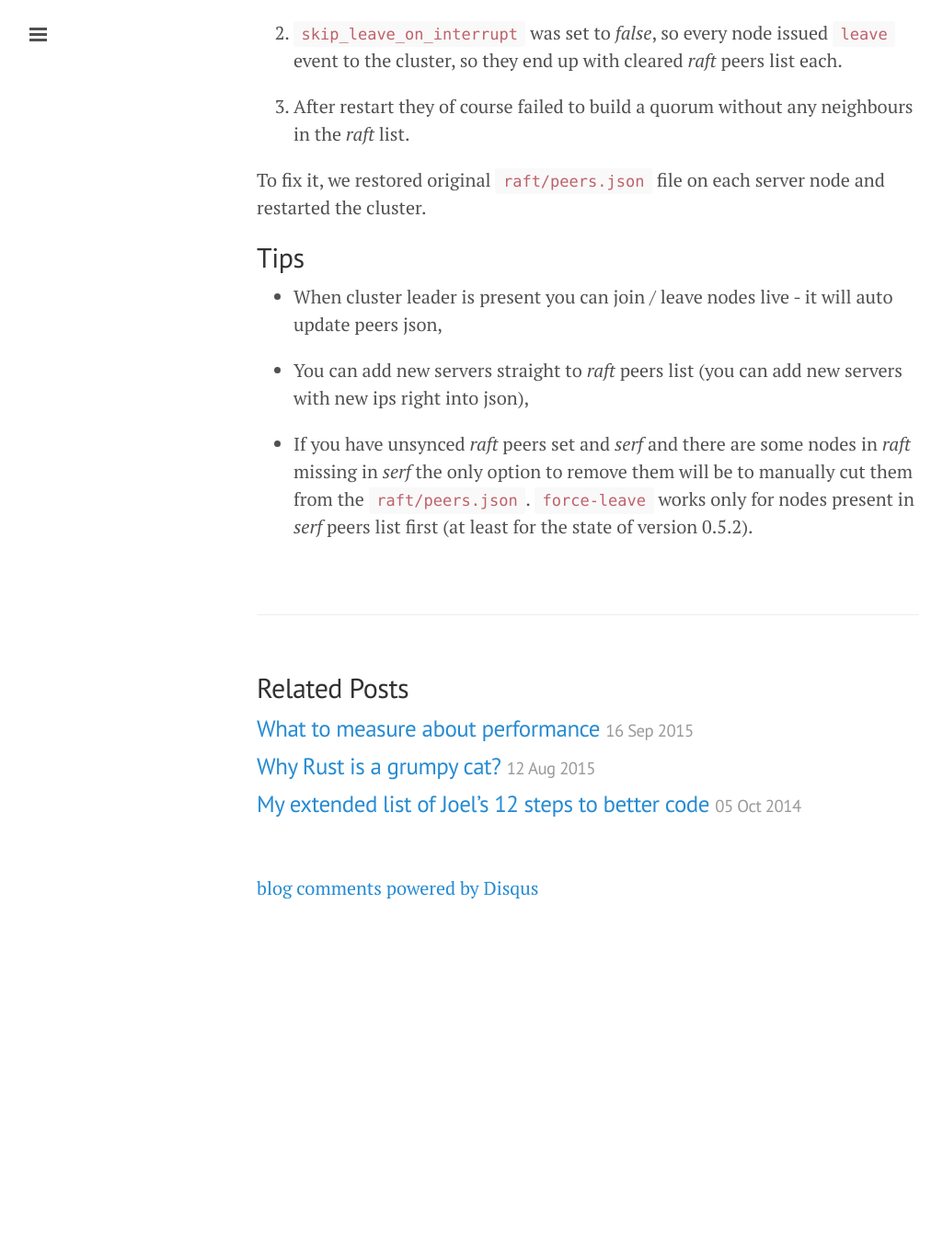
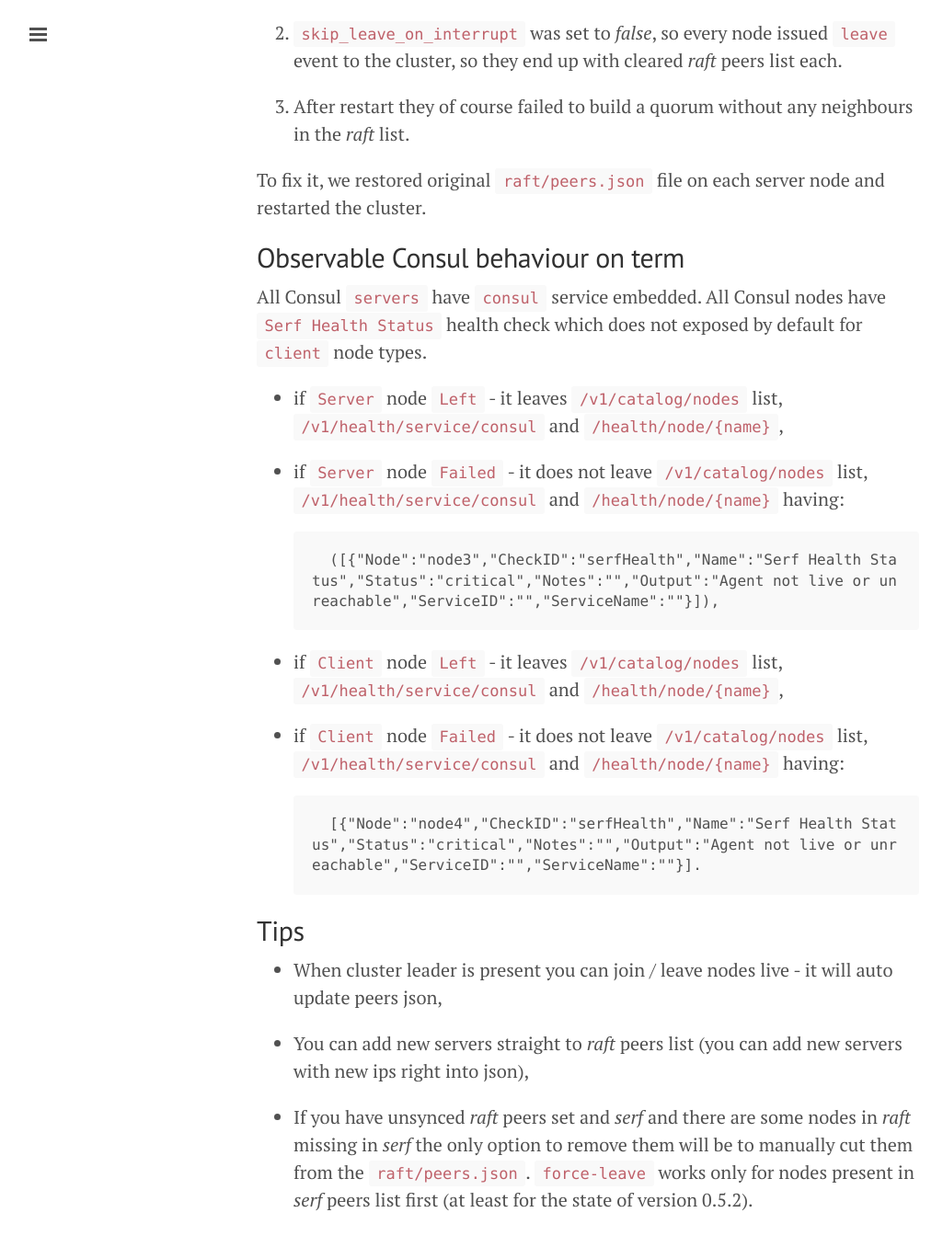
Before and after one commit to sitano/sitano.github.io, a Jekyll site: the page built from _posts/2015-10-06-abt-consul-outage.md, in a window 1280 px wide and 1400 px high, scrolled down 7442 px. Shown: the top 1356 px of the window at 92% size, without its empty margins (1-1026 px from the left). Built offline with Jekyll 4.4.1, drawn with Linux system fonts in a browser that asks for light colours; Markdown is read by kramdown in place of the engine named in the settings; comment, search, counter and statistics services are not loaded; before the commit the page ends 8423 px from its top, so only the background shows below that.

Commit message:
added observable consul behaviour

```diff
--- a/_posts/2015-10-06-abt-consul-outage.md
+++ b/_posts/2015-10-06-abt-consul-outage.md
@@ -277,6 +277,29 @@
 To fix it, we restored original `raft/peers.json` file on each server node and
 restarted the cluster.
 
+Observable Consul behaviour on term
+-----------------------------------
+
+All Consul `servers` have `consul` service embedded. All Consul nodes have
+`Serf Health Status` health check which does not exposed by default for `client`
+node types.
+
+- if `Server` node `Left` - it leaves `/v1/catalog/nodes` list,
+  `/v1/health/service/consul` and `/health/node/{name}`,
+
+- if `Server` node `Failed` - it does not leave `/v1/catalog/nodes` list,
+  `/v1/health/service/consul` and `/health/node/{name}` having:
+
+        ([{"Node":"node3","CheckID":"serfHealth","Name":"Serf Health Status","Status":"critical","Notes":"","Output":"Agent not live or unreachable","ServiceID":"","ServiceName":""}]),
+
+- if `Client` node `Left` - it leaves `/v1/catalog/nodes` list,
+  `/v1/health/service/consul` and `/health/node/{name}`,
+
+- if `Client` node `Failed` - it does not leave `/v1/catalog/nodes` list,
+  `/v1/health/service/consul` and `/health/node/{name}` having:
+
+        [{"Node":"node4","CheckID":"serfHealth","Name":"Serf Health Status","Status":"critical","Notes":"","Output":"Agent not live or unreachable","ServiceID":"","ServiceName":""}].
+
 Tips
 ----
 
```
